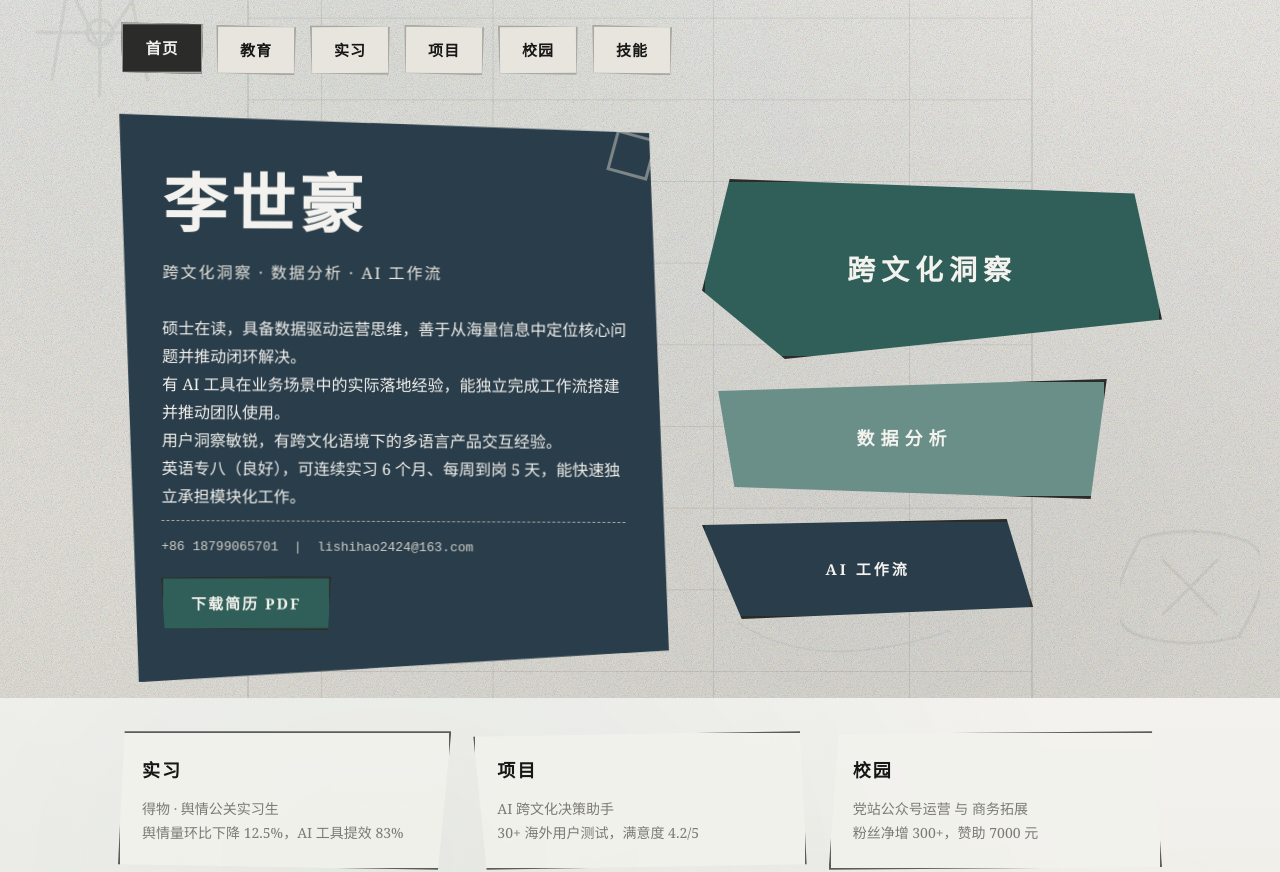
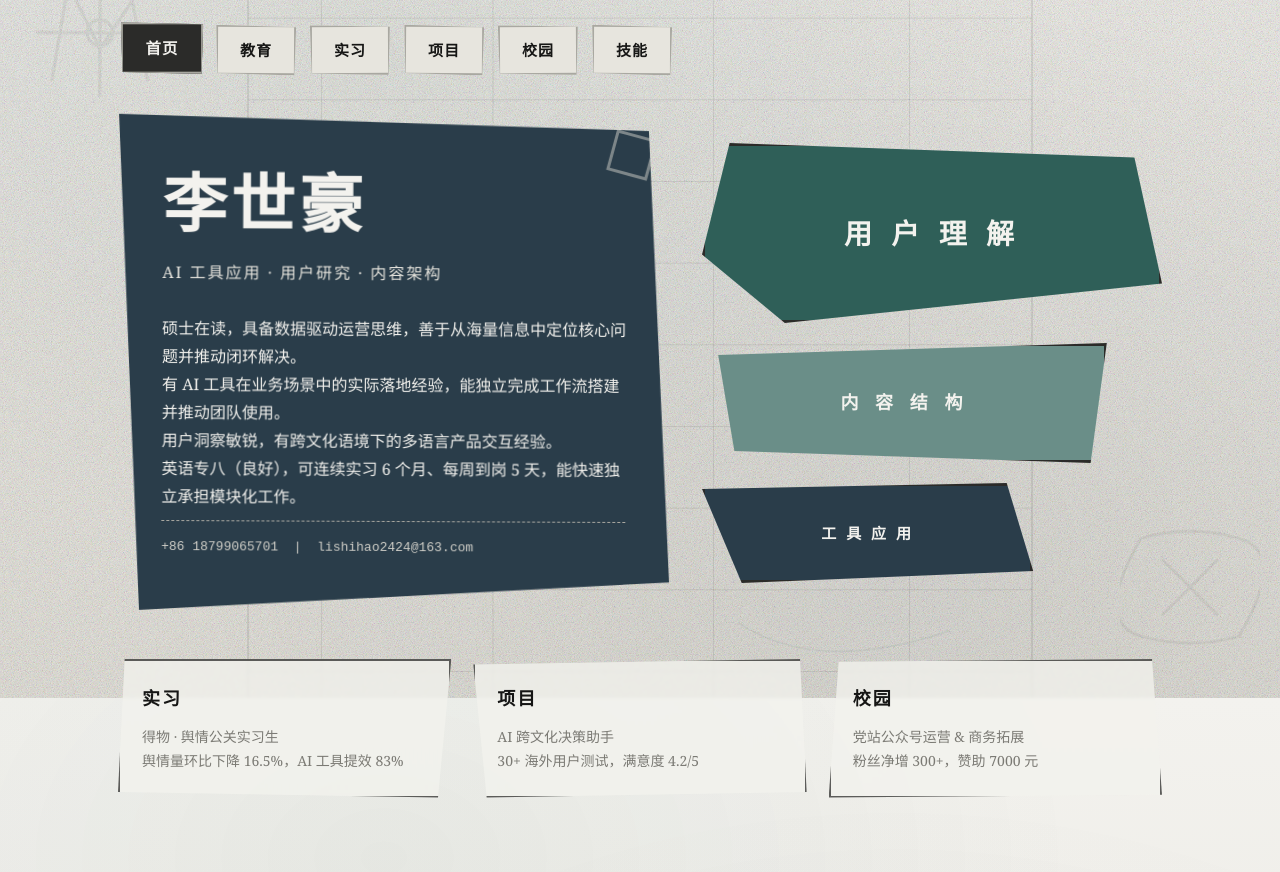
Before and after one commit to lishihao24/index, a plain HTML site: page index.html in a window 1280 px wide. Shown: the part 102-974 px from the top of the page. Drawn offline with Linux system fonts and the light colour scheme.

```diff
--- a/index.html
+++ b/index.html
@@ -57,23 +57,22 @@
   <section class="hero-block">
     <div class="hero-stone anim-drift-1">
       <h1>李世豪</h1>
-      <p class="subtitle">跨文化洞察 · 数据分析 · AI 工作流</p>
+      <p class="subtitle">AI 工具应用 · 用户研究 · 内容架构</p>
       <p class="hero-intro">
         硕士在读，具备数据驱动运营思维，善于从海量信息中定位核心问题并推动闭环解决。<br>
         有 AI 工具在业务场景中的实际落地经验，能独立完成工作流搭建并推动团队使用。<br>
         用户洞察敏锐，有跨文化语境下的多语言产品交互经验。<br>
         英语专八（良好），可连续实习 6 个月、每周到岗 5 天，能快速独立承担模块化工作。
       </p>
-      <div class="contact-strip">
+     <div class="contact-strip">
         +86 18799065701 &nbsp;|&nbsp; lishihao2424@163.com
       </div>
-      <a href="李世豪-简历.pdf" class="resume-btn" download>下载简历 PDF</a>
     </div>
 
     <div class="hero-cutouts">
-      <div class="cut-figure">跨文化洞察</div>
-      <div class="cut-figure small">数据分析</div>
-      <div class="cut-figure indigo">AI 工作流</div>
+      <div class="cut-figure">用 户 理 解</div>
+      <div class="cut-figure small">内 容 结 构</div>
+      <div class="cut-figure indigo">工 具 应 用</div>
     </div>
   </section>
 
@@ -82,7 +81,7 @@
     <div class="cut-panel cut-2 anim-drift-3">
       <div style="padding:22px;">
         <h3 style="font-size:18px; margin-bottom:10px; letter-spacing:2px;">实习</h3>
-        <p style="font-size:14px; color:var(--stone-500);">得物 · 舆情公关实习生<br>舆情量环比下降 12.5%，AI 工具提效 83%</p>
+        <p style="font-size:14px; color:var(--stone-500);">得物 · 舆情公关实习生<br>舆情量环比下降 16.5%，AI 工具提效 83%</p>
       </div>
     </div>
     <div class="cut-panel cut-3 anim-drift-4">
@@ -94,7 +93,7 @@
     <div class="cut-panel cut-4 anim-drift-5">
       <div style="padding:22px;">
         <h3 style="font-size:18px; margin-bottom:10px; letter-spacing:2px;">校园</h3>
-        <p style="font-size:14px; color:var(--stone-500);">党站公众号运营 与 商务拓展<br>粉丝净增 300+，赞助 7000 元</p>
+        <p style="font-size:14px; color:var(--stone-500);">党站公众号运营 & 商务拓展<br>粉丝净增 300+，赞助 7000 元</p>
       </div>
     </div>
   </div>
```
Also changed, not shown: projects.html (+3 -3 lines).
